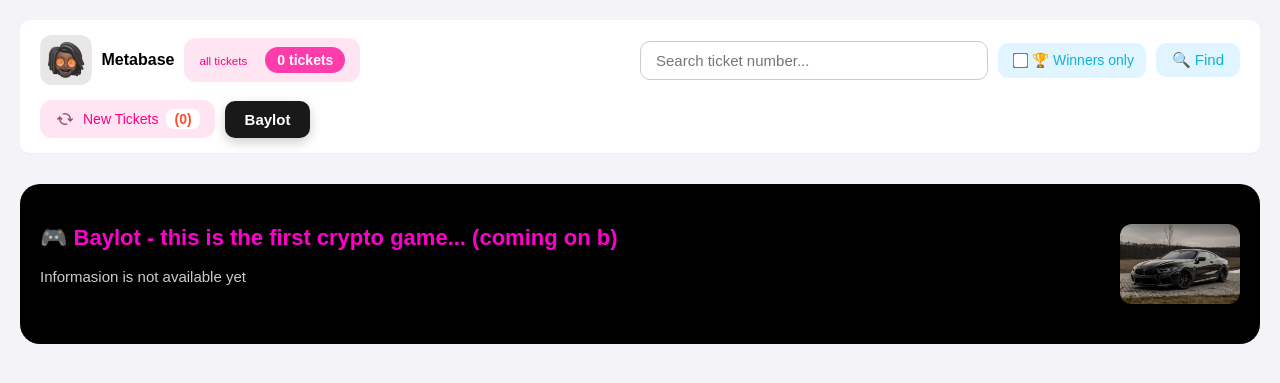
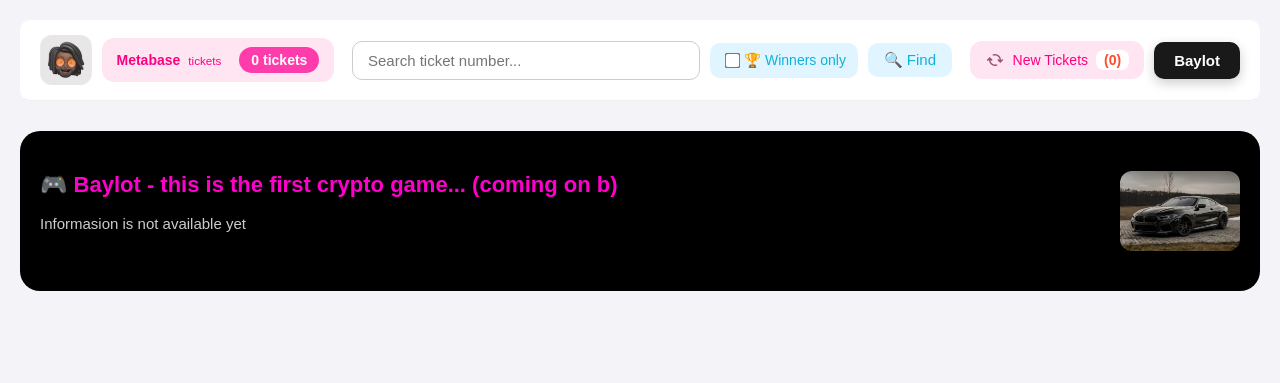
Before and after one commit to karom-ia/baylot, a FastAPI app: page / in a window 1280 px wide. Shown: the top 383 px of the page. Run offline with FastAPI, Linux system fonts and the light colour scheme.

Commit message:
Change button

```diff
--- a/templates/all_tickets.html
+++ b/templates/all_tickets.html
@@ -679,11 +679,9 @@ input.shake {
   <div class="header-container">
     <div class="header-left">
       <img src="/static/images/baylot-main-logo.png" alt="Logo" style="height: 50px; border-radius: 12px;">
-
+      <button id="newTicketsBtn" class="new-tickets-button" onclick="location.reload()" class="header-title interactive-title">
   <strong>Metabase</strong>
-  <button id="newTicketsBtn" class="new-tickets-button" onclick="location.reload()">
-  <small>all tickets</small>
-
+  <small>tickets</small>
 </a>
       <div class="header-tag" id="ticket-count-display">{{ tickets|length }} tickets</div>
     </div>
```
